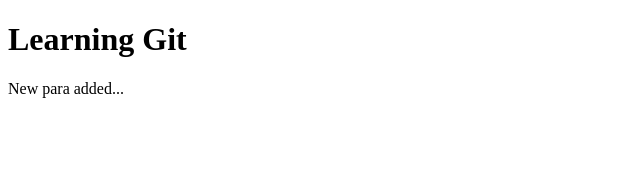
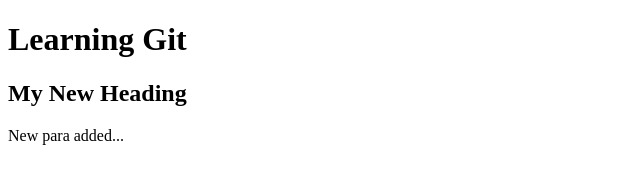
Before and after one commit to sunithaRao/GitLearning, a plain HTML site: page index.html in a window 1280 px wide. Shown: the whole page, without its empty margins (0-640 px from the left). Drawn offline with Linux system fonts and the light colour scheme.

Commit message:
Added Heading in index.html

```diff
--- a/index.html
+++ b/index.html
@@ -7,6 +7,7 @@
   </head>
   <body>
     <h1>Learning Git</h1>
+    <h2>My New Heading</h2>
     <p>New para added...</p>
   </body>
 </html>
```
